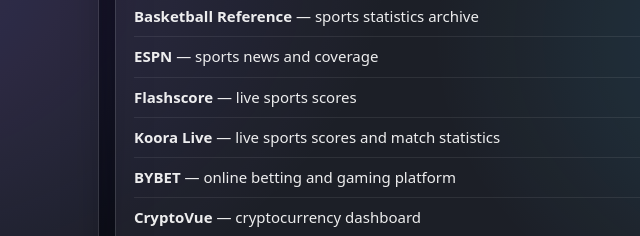
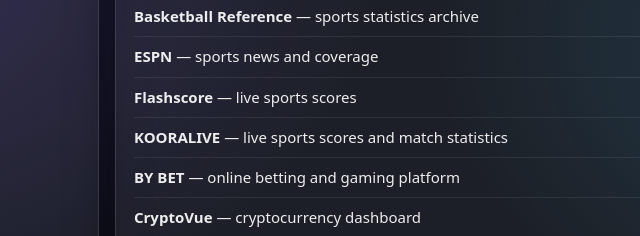
Before and after one commit to gph-phoebe/web-directory, a plain HTML site: page index.html in a window 1280 px wide. Shown: the part 1722-1958 px from the top of the page, 279-919 px from the left. Drawn offline with Linux system fonts and the light colour scheme.

Commit message:
[update] site names

```diff
--- a/index.html
+++ b/index.html
@@ -114,8 +114,8 @@
             <li><a href="https://www.basketball-reference.com" target="_blank">Basketball Reference</a> — sports statistics archive</li>
             <li><a href="https://www.espn.com" target="_blank">ESPN</a> — sports news and coverage</li>
             <li><a href="https://www.flashscore.com" target="_blank">Flashscore</a> — live sports scores</li>
-            <li><a href="https://www.kooralive.ph/" target="_blank">Koora Live</a> — live sports scores and match statistics</li>
-            <li><a href="https://www.bybetph.com" target="_blank">BYBET</a> — online betting and gaming platform</li>
+            <li><a href="https://www.kooralive.ph/" target="_blank">KOORALIVE</a> — live sports scores and match statistics</li>
+            <li><a href="https://www.bybetph.com" target="_blank">BY BET</a> — online betting and gaming platform</li>
             <li><a href="https://cryptovue.co" target="_blank">CryptoVue</a> — cryptocurrency dashboard</li>
             <li><a href="https://cronhub.io" target="_blank">Cronhub</a> — cron job monitoring</li>
           </ul>
```
